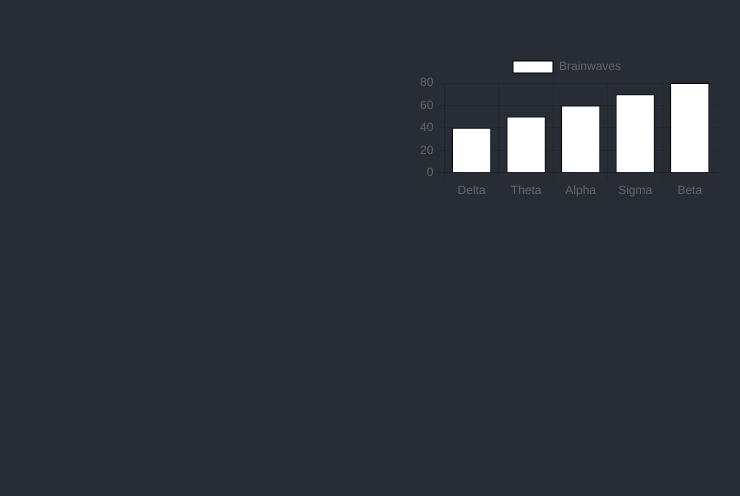
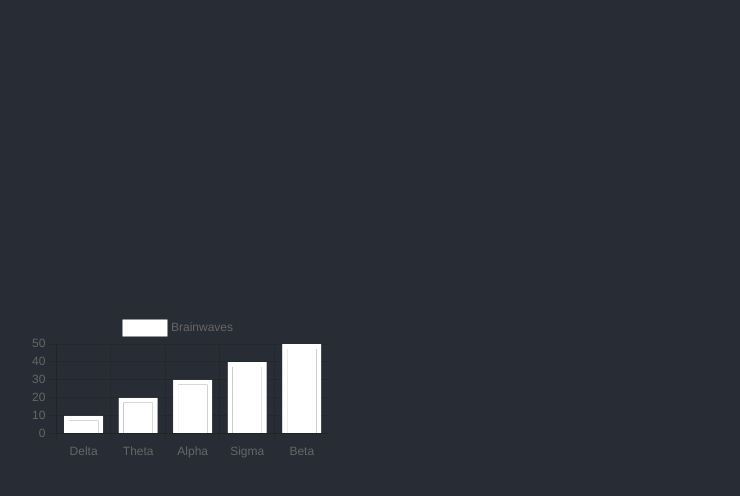
Before and after one commit to UBCMint/MUSE-Pet, a React (Create React App) app in the folder Software/frontend/: page / in a window 1280 px wide. Shown: the part 274-770 px from the top of the page, without its empty margins (73-813 px from the left). Built offline with nearby package versions, Linux system fonts and the light colour scheme.

Commit message:
adding props to component and some css

```diff
--- a/Software/frontend/src/App.css
+++ b/Software/frontend/src/App.css
@@ -2,16 +2,6 @@
   text-align: center;
 }
 
-.App-logo {
-  height: 40vmin;
-  pointer-events: none;
-}
-
-@media (prefers-reduced-motion: no-preference) {
-  .App-logo {
-    animation: App-logo-spin infinite 20s linear;
-  }
-}
 
 .App-header {
   background-color: #282c34;
@@ -24,15 +14,9 @@
   color: white;
 }
 
-.App-link {
-  color: #61dafb;
+/*change css later*/
+.Chart {
+  position: absolute;
+  bottom: 8%;
+  left: 8%;
 }
-
-@keyframes App-logo-spin {
-  from {
-    transform: rotate(0deg);
-  }
-  to {
-    transform: rotate(360deg);
-  }
-}
--- a/Software/frontend/src/App.tsx
+++ b/Software/frontend/src/App.tsx
@@ -2,6 +2,8 @@ import React from 'react';
 import logo from './logo.svg';
 import './App.css';
 import { BrainChart } from './Components/Charts/BrainChart';
+
+let exampleData: number[] = [10, 20, 30, 40, 50];
 
 function App() {
   return (
@@ -9,7 +11,9 @@ function App() {
 
       <header className="App-header">
         <div className="Chart">
-          <BrainChart />
+          <BrainChart
+            data = {exampleData}
+          />
         </div>
       </header>
     </div>
--- a/Software/frontend/src/Components/Charts/BrainChart.tsx
+++ b/Software/frontend/src/Components/Charts/BrainChart.tsx
@@ -11,6 +11,8 @@ import {
 import { useState } from 'react';
 import { Bar } from 'react-chartjs-2';
 
+
+
 ChartJS.register(
   CategoryScale,
   LinearScale,
@@ -20,21 +22,25 @@ ChartJS.register(
   Legend
 );
 
+type ChartProps = {
+  data: number[];
+};
+
 //Only works with static data for now
-export const BrainChart: React.FC<{}> = () => {
+export const BrainChart: React.FC<ChartProps> = (props) => {
   const labels = ['Delta', 'Theta', 'Alpha', 'Sigma', 'Beta'];
   const [data, setData] = useState({
     labels: labels,
     datasets: [{
       label: 'Brainwaves',
-      data: [40, 50, 60, 70, 80],
+      data: props.data,
       backgroundColor: [
         'rgb(255, 255, 255)'
       ],
       borderColor: [
-        'rgb(0, 0, 0)'
+        'rgb(255, 255, 255)'
       ],
-      borderWidth: 1
+      borderWidth: 5
     }]
   });
 
```
